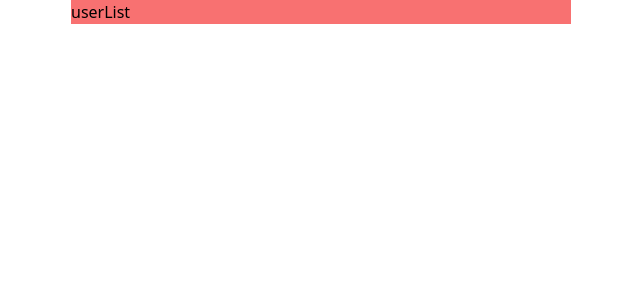
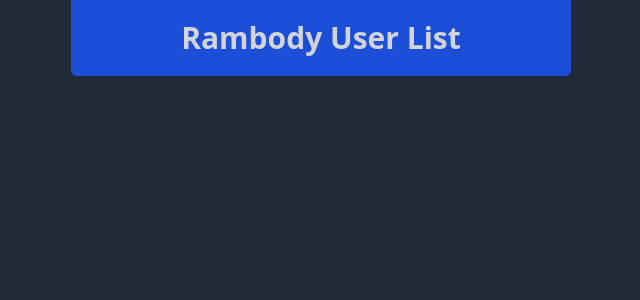
Before and after one commit to AbolfazlPanahiazar/graphql-users, a React (Create React App) app: page / in a window 1280 px wide. Shown: the top 300 px of the page, without its empty margins (319-959 px from the left). Built offline with nearby package versions, Linux system fonts and the light colour scheme.

Commit message:
Add UserListHeader component with its tests

```diff
--- a/src/components/App/App.tsx
+++ b/src/components/App/App.tsx
@@ -2,8 +2,8 @@ import Router from "components/Router/Router";
 
 function App() {
   return (
-    <div className="flex justify-center items-center">
-      <div className="w-full max-w-500 bg-red-400">
+    <div className="flex justify-center bg-gray-800 min-h-screen">
+      <div className="w-full max-w-500">
         <Router />
       </div>
     </div>
--- a/src/components/UserListHeader/UserListHeader.tsx
+++ b/src/components/UserListHeader/UserListHeader.tsx
@@ -2,8 +2,8 @@ import { FC, ReactElement } from "react";
 
 const UserListHeader: FC = (): ReactElement => {
   return (
-    <header data-testid="userListHeader" className="flex justify-center items-center">
-      <h2 className="font-sans">Rambody User List</h2>
+    <header data-testid="userListHeader" className="flex justify-center items-center p-5 rounded-b-md bg-blue-700">
+      <h1 className="font-sans text-3xl font-bold text-gray-300">Rambody User List</h1>
     </header>
   );
 };
--- a/src/pages/UserList/UserList.tsx
+++ b/src/pages/UserList/UserList.tsx
@@ -1,8 +1,14 @@
 import { FC, ReactElement } from "react";
 import { RouteComponentProps } from "react-router-dom";
 
+import UserListHeader from "components/UserListHeader/UserListHeader";
+
 const UserList: FC<RouteComponentProps> = (): ReactElement => {
-  return <div>userList</div>;
+  return (
+    <div>
+      <UserListHeader />
+    </div>
+  );
 };
 
 export default UserList;
```
Also changed, not shown: 1 other file (tests, documents, lock files or other folders).
